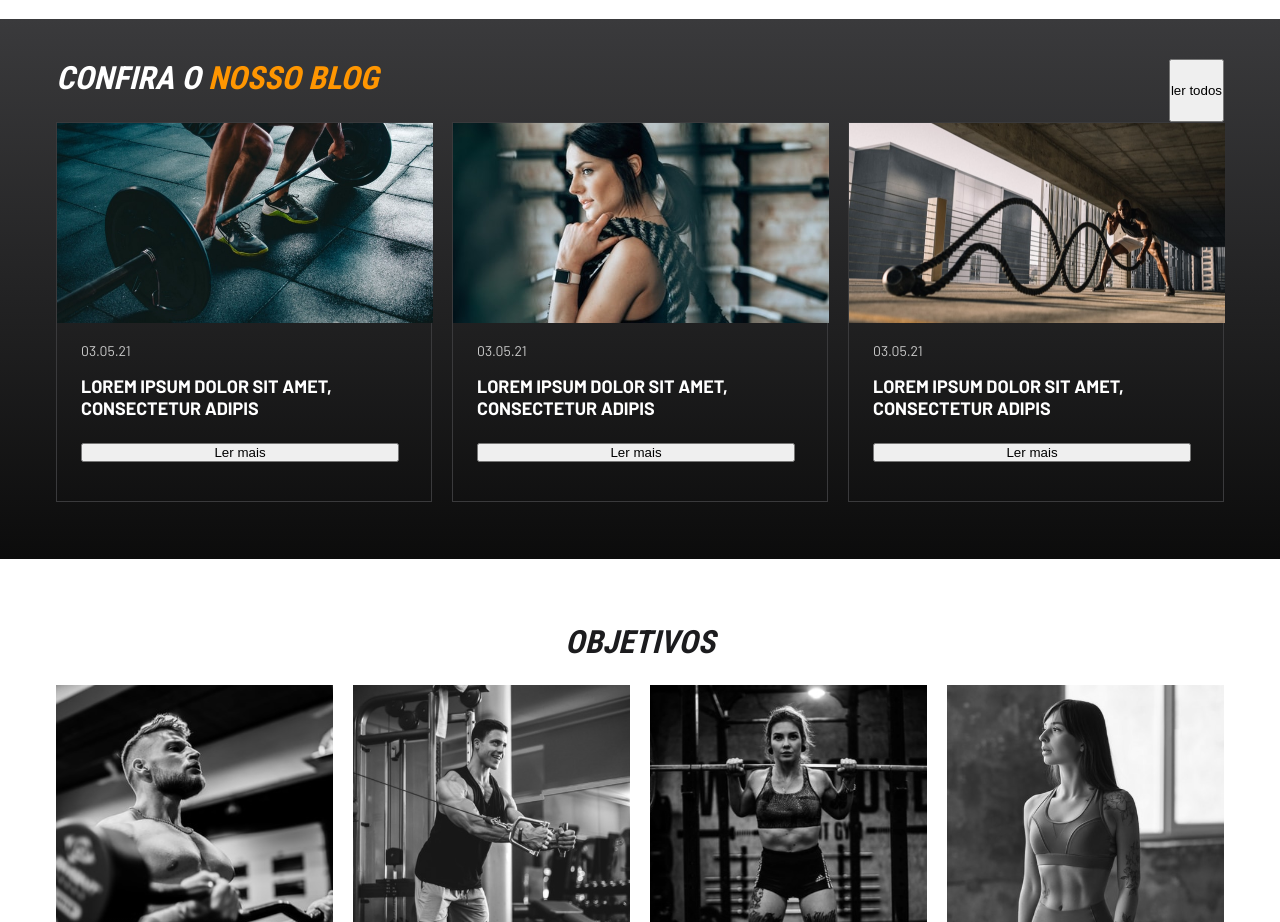
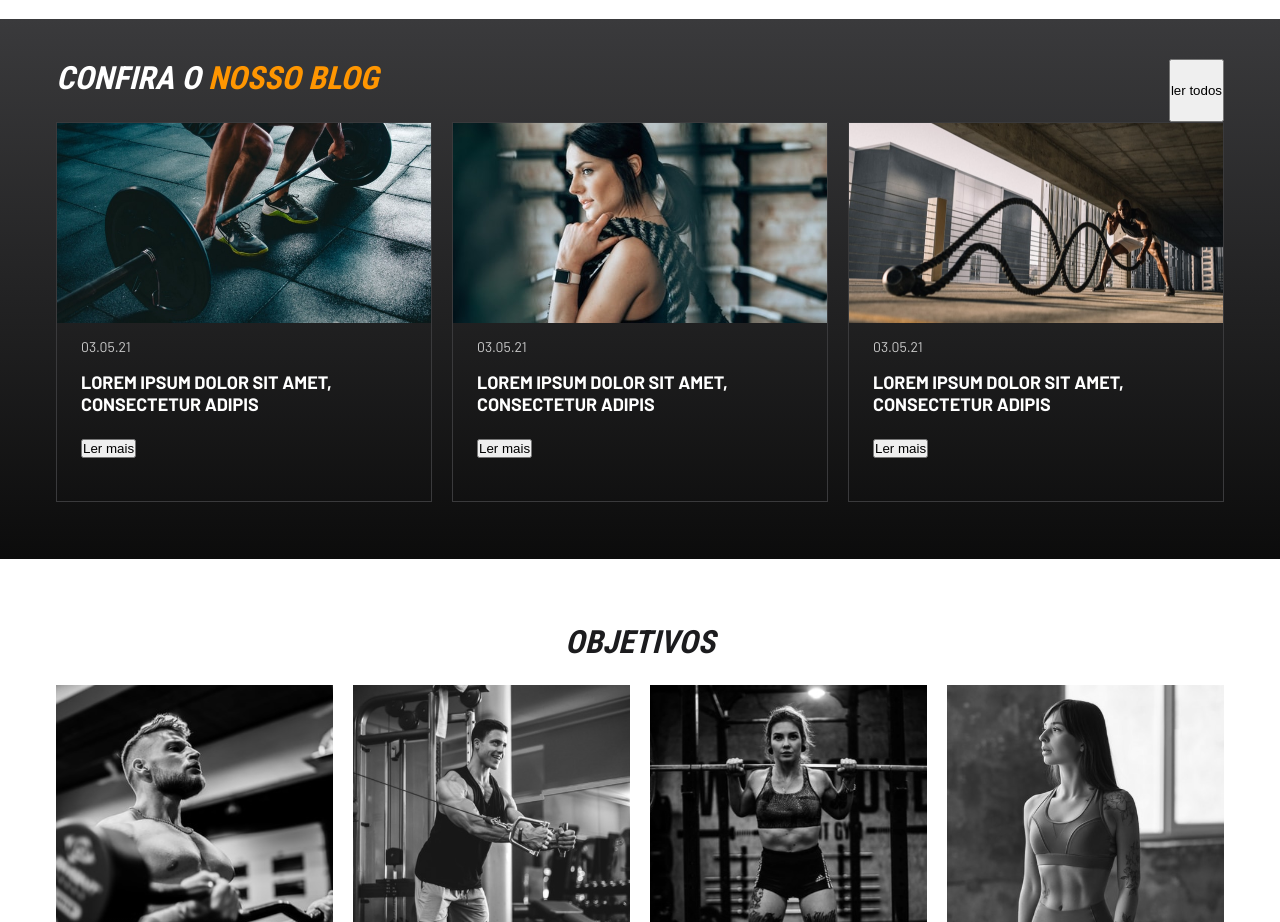
Before and after one commit to emergs/black-skull, a React (Create React App) app: page / in a window 1280 px wide. Shown: the part 2600-3522 px from the top of the page. Built offline with nearby package versions, Linux system fonts and the light colour scheme.

Commit message:
feat:efeito de animação no componente BlogCard

```diff
--- a/src/components/CardBlog/index.tsx
+++ b/src/components/CardBlog/index.tsx
@@ -1,17 +1,50 @@
+import { useState } from "react";
 import Button from "../Button"
 import { CardBlogStyled } from "./styled"
+import { motion } from "framer-motion"
+import arrowSquareOut from "../../assets/images/ArrowSquareOut.svg"
 
 const CardBlog = ({ blog }: any) => {
+
+  const [isHovered, setIsHovered] = useState(false);
+
+  const handleHover = () => {
+    setIsHovered(!isHovered);
+  };
+
   return (
     <CardBlogStyled>
-      <figure>
-        <img src={blog.img} alt={blog.title} />
-        <div className="infoBlog">
+      <motion.figure
+        onMouseEnter={handleHover}
+        onMouseLeave={handleHover}
+        style={{ position: "relative" }}
+      >
+        <div className="blog-image">
+          <motion.img
+            src={blog.img}
+            alt={blog.title}
+            animate={{ scale: isHovered ? 1.2 : 1 }}
+          />
+        </div>
+        <div className="blog-info">
           <span>{blog.date}</span>
           <figcaption>{blog.title}</figcaption>
-          <Button>Ler mais</Button>
+          <div className="blog-button-card">
+            <Button>Ler mais</Button>
+            <figure>
+              <motion.img
+                src={arrowSquareOut}
+                alt="icone arrowSquareOut"
+                animate={{
+                  marginLeft: isHovered ? '60px' : '0px',
+                  zIndex: isHovered ? 1 : -1,
+                  width: '20px'
+                }}
+              />
+            </figure>
+          </div>
         </div>
-      </figure>
+      </motion.figure>
     </CardBlogStyled>
   )
 }
--- a/src/components/CardBlog/styled.ts
+++ b/src/components/CardBlog/styled.ts
@@ -4,12 +4,14 @@ export const CardBlogStyled = styled.li`
   height: 100%;
   width: 376px;
   border: 1px solid var(--dark3);
+  overflow: hidden;
 
-  img{
+  .blog-image{
     height: 200px;
+    overflow: hidden;
   }
 
-  .infoBlog{
+  .blog-info{
     padding: 15px 32px 24px 24px;
     height: 180px;
     display: flex;
@@ -28,5 +30,14 @@ export const CardBlogStyled = styled.li`
       margin-bottom: 24px;
       text-transform: uppercase;
     }
+
+    .blog-button-card{
+      position: relative;
+
+      img{
+        position: absolute;
+        left: 0;
+      }
+    }
   }
 `
```
